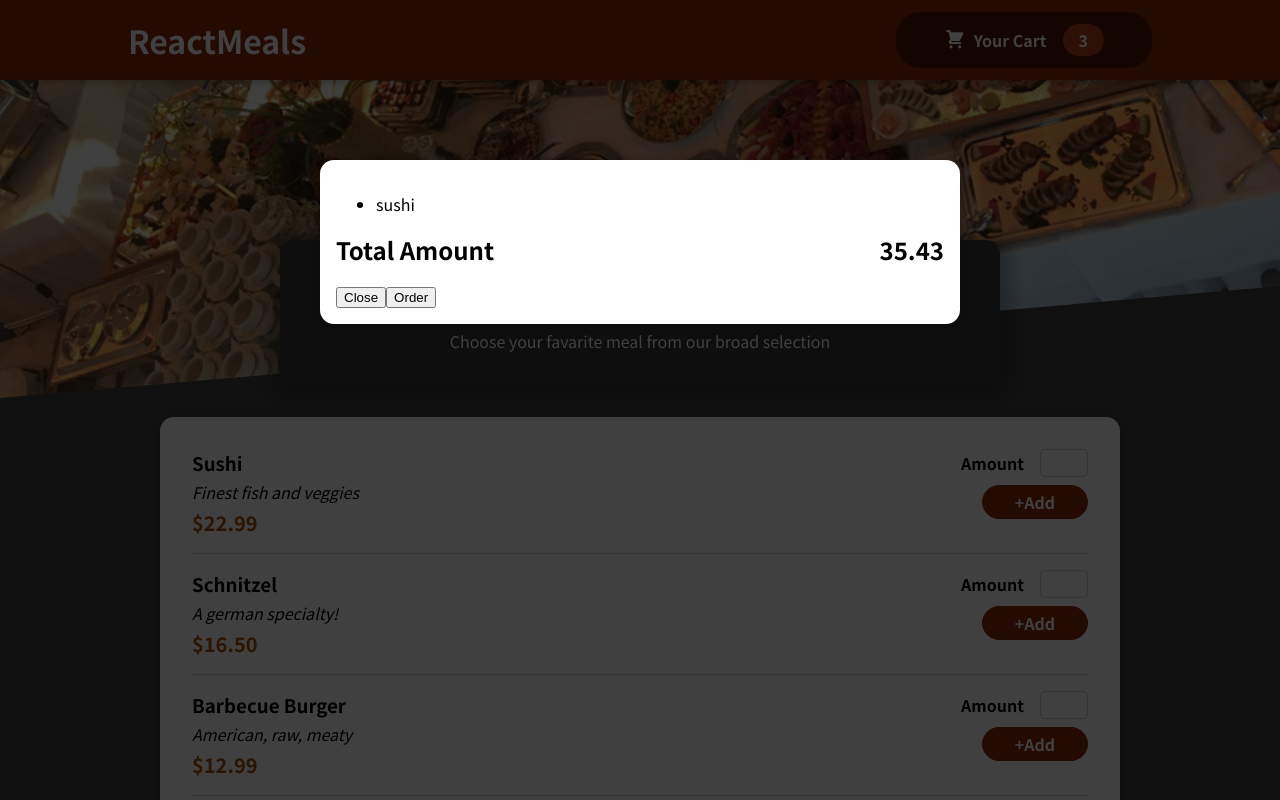
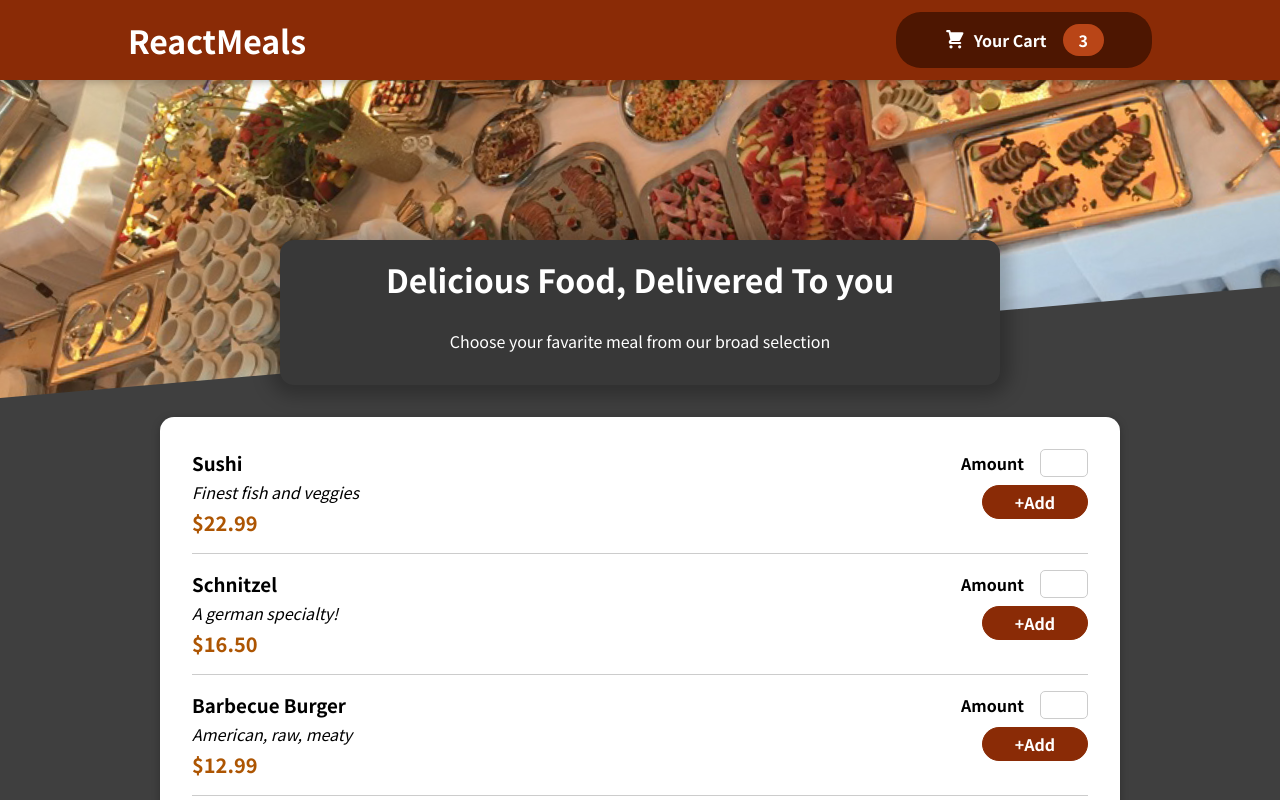
Before and after one commit to Vineeth05kumar/Creating_A_Restarantwebsite, a React (Create React App) app: page / in a window 1280 px wide. Shown: the top 800 px of the page. Built offline with nearby package versions, Linux system fonts and the light colour scheme.

Commit message:
Cart button closes on click and on Backdrop

```diff
--- a/src/App.js
+++ b/src/App.js
@@ -1,14 +1,24 @@
-import { Fragment } from "react";
+import { Fragment, useState } from "react";
 import Header from "./components/Layout/Header";
 import Meals from "./components/Meals/Meals";
 import Cart from './components/Cart/Cart';
 
 
 function App() {
+  const [cartIsShown, setCartIsShown] = useState(false);
+
+  const showCartHandler = () => {
+    setCartIsShown(true);
+  }
+
+  const hideCartHandler = () => {
+    setCartIsShown(false);
+  }
+
   return (
     <Fragment>
-      <Cart />
-      <Header />
+      {cartIsShown && <Cart onDontShow={hideCartHandler}/>}
+      <Header onShowCart={showCartHandler}/>
       <main>
         <Meals />
       </main>
--- a/src/components/Cart/Cart.js
+++ b/src/components/Cart/Cart.js
@@ -1,7 +1,8 @@
 import classes from "./Cart.module.css";
-import Modal from '../UI/Modal';
+import Modal from "../UI/Modal";
 
 const Cart = (props) => {
+
   const cartitem = (
     <ul>
       {[{ id: "c1", name: "sushi", amount: 2, price: 12.99 }].map((item) => (
@@ -11,14 +12,16 @@
   );
 
   return (
-    <Modal>
+    <Modal onDontShow={props.onDontShow}>
       {cartitem}
       <div className={classes.total}>
         <span>Total Amount</span>
         <span>35.43</span>
       </div>
-      <div className={classes.action}>
-        <button className={classes["button--alt"]}>Close</button>
+      <div className={classes.actions}>
+        <button className={classes["button--alt"]} onClick={props.onDontShow} >
+          Close
+        </button>
         <button className={classes.button}>Order</button>
       </div>
     </Modal>
--- a/src/components/Layout/Header.js
+++ b/src/components/Layout/Header.js
@@ -8,7 +8,7 @@
     <Fragment>
       <header className={classes.header}>
         <h1>ReactMeals</h1>
-        <HeaderCartButton />
+        <HeaderCartButton onClick={props.onShowCart}/>
       </header>
       <div className={classes["main-image"]}>
         <img src={headerImage} alt="header__image!" />
--- a/src/components/Layout/HeaderCartButton.js
+++ b/src/components/Layout/HeaderCartButton.js
@@ -2,7 +2,8 @@
 import CartIcon from '../Cart/CartIcon';
 
 const HeaderCartButton = props => {
-  return <button className={classes.button}>
+
+  return <button className={classes.button} onClick={props.onClick}>
     <span className={classes.icon}>
         <CartIcon />
     </span>
--- a/src/components/UI/Modal.js
+++ b/src/components/UI/Modal.js
@@ -3,8 +3,8 @@
 
 import classes from "./Modal.module.css";
 
-const Backderop = (props) => {
-  return <div className={classes.backdrop} />;
+const Backdrop = (props) => {
+  return <div className={classes.backdrop} onClick={props.onDontShow} />;
 };
 
 const ModalOverlay = (props) => {
@@ -20,7 +20,7 @@
 const Modal = (props) => {
   return (
     <Fragment>
-      {ReactDom.createPortal(<Backderop />, portalElement)}
+      {ReactDom.createPortal(<Backdrop onDontShow={props.onDontShow}/>, portalElement)}
       {ReactDom.createPortal(
         <ModalOverlay>{props.children}</ModalOverlay>,
         portalElement
```
